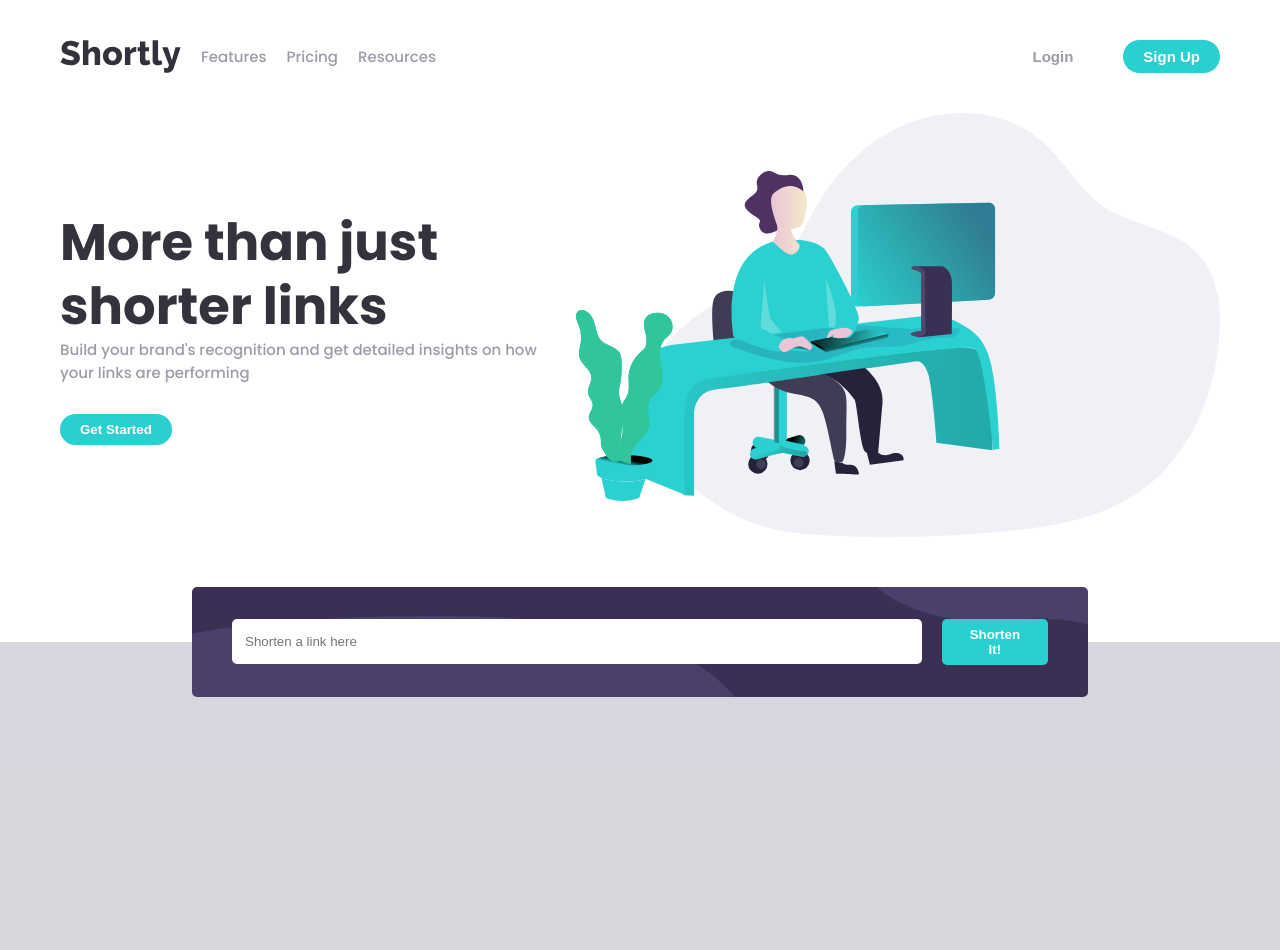
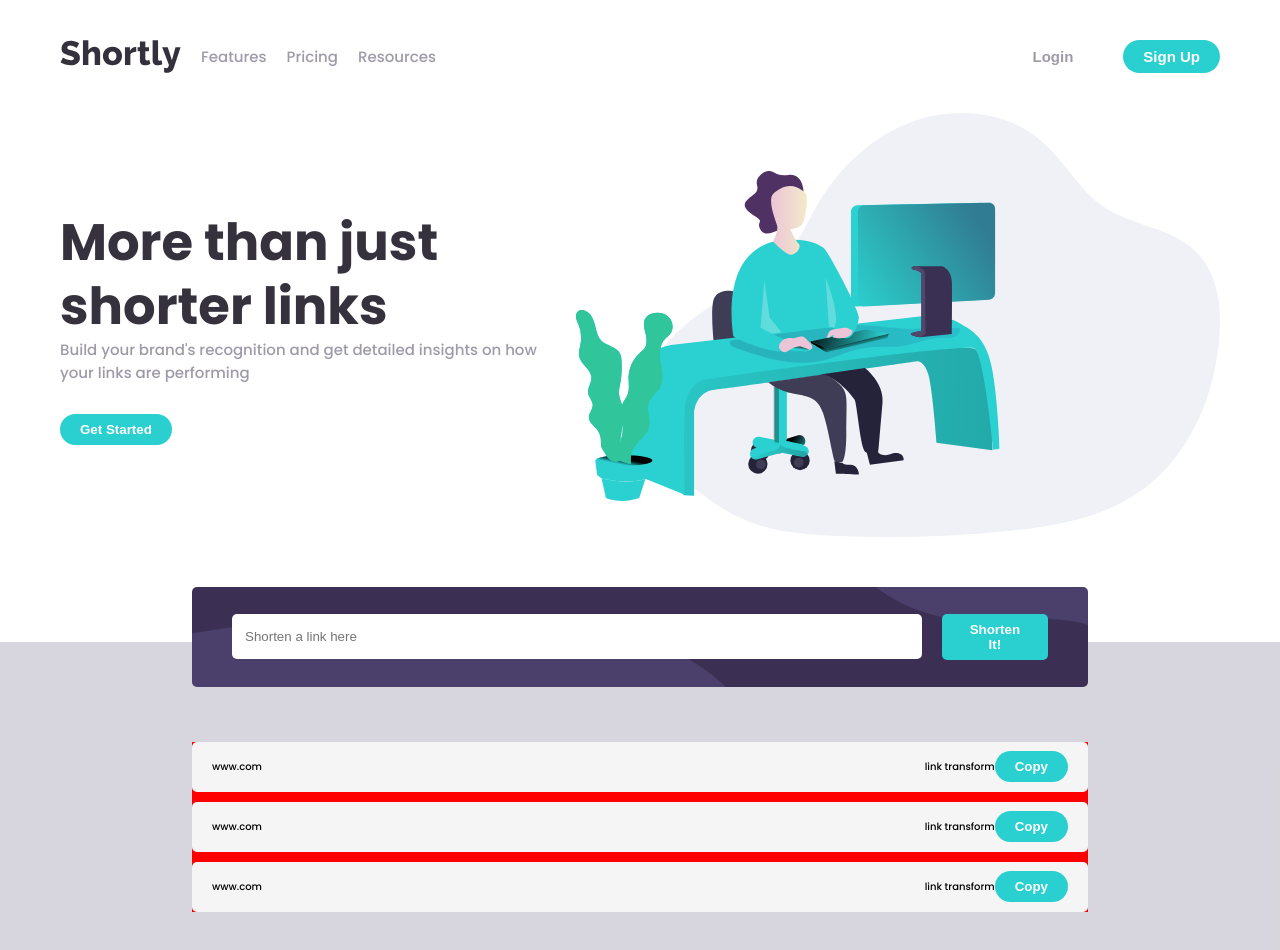
Before and after one commit to hidalest/URL-shortening-app, a React (Create React App) app: page / in a window 1280 px wide. Shown: the top 950 px of the page. Built offline with nearby package versions, Linux system fonts and the light colour scheme; the HTML template or start-up script is replaced by a standard one.

Commit message:
Added the links and the container template

```diff
--- a/src/components/InputLink/styles.scss
+++ b/src/components/InputLink/styles.scss
@@ -92,7 +92,7 @@
   display: flex;
   flex-direction: column;
   justify-content: center;
-  height: 11rem;
+  height: 10rem;
   position: relative;
   bottom: 5.5rem;
   padding: 0 4rem;
--- a/src/components/Layout/Main/Main.js
+++ b/src/components/Layout/Main/Main.js
@@ -1,5 +1,6 @@
 import React, { useEffect, useState } from 'react';
 import InputLink from '../../InputLink/InputLink';
+import Button from '../../UI/Button/Button';
 import Card from '../../UI/Card/Card';
 import Spinner from '../../UI/Spinner/Spinner';
 import './styles.scss';
@@ -50,6 +51,29 @@ const Main = (props) => {
         isLoading={isLoading}
         error={errorAPI}
       />
+      <div className='main__card-container'>
+        <Card className='main__card-link'>
+          <p>www.com</p>
+          <div className='main__card-link-group'>
+            <p>link transform</p>
+            <Button buttonType='primary'>Copy</Button>
+          </div>
+        </Card>
+        <Card className='main__card-link'>
+          <p>www.com</p>
+          <div className='main__card-link-group'>
+            <p>link transform</p>
+            <Button buttonType='primary'>Copy</Button>
+          </div>
+        </Card>
+        <Card className='main__card-link'>
+          <p>www.com</p>
+          <div className='main__card-link-group'>
+            <p>link transform</p>
+            <Button buttonType='primary'>Copy</Button>
+          </div>
+        </Card>
+      </div>
       {console.log(apiResult)}
       {apiResult.map((element) => (
         <p>{element.originalLink}</p>
--- a/src/components/Layout/Main/styles.scss
+++ b/src/components/Layout/Main/styles.scss
@@ -5,4 +5,30 @@
   background-color: rgba($color: $darkViolet, $alpha: 0.2);
   height: 50rem;
   position: relative;
+
+  &__card-container {
+    background-color: red;
+    width: 70%;
+    height: 17rem;
+    margin: 0 auto;
+    display: flex;
+    flex-direction: column;
+    justify-content: space-between;
+  }
+
+  &__card-link {
+    display: flex;
+    justify-content: space-between;
+    align-items: center;
+    padding: 0 2rem;
+    width: 100%;
+    margin: 0 auto;
+    height: 5rem;
+    background-color: whitesmoke;
+
+    &-group {
+      display: flex;
+      align-items: center;
+    }
+  }
 }
--- a/src/components/UI/Card/Card.module.scss
+++ b/src/components/UI/Card/Card.module.scss
@@ -1,4 +1,3 @@
 .card {
-  background-color: red;
-  width: auto;
+  border-radius: 5px;
 }
```
